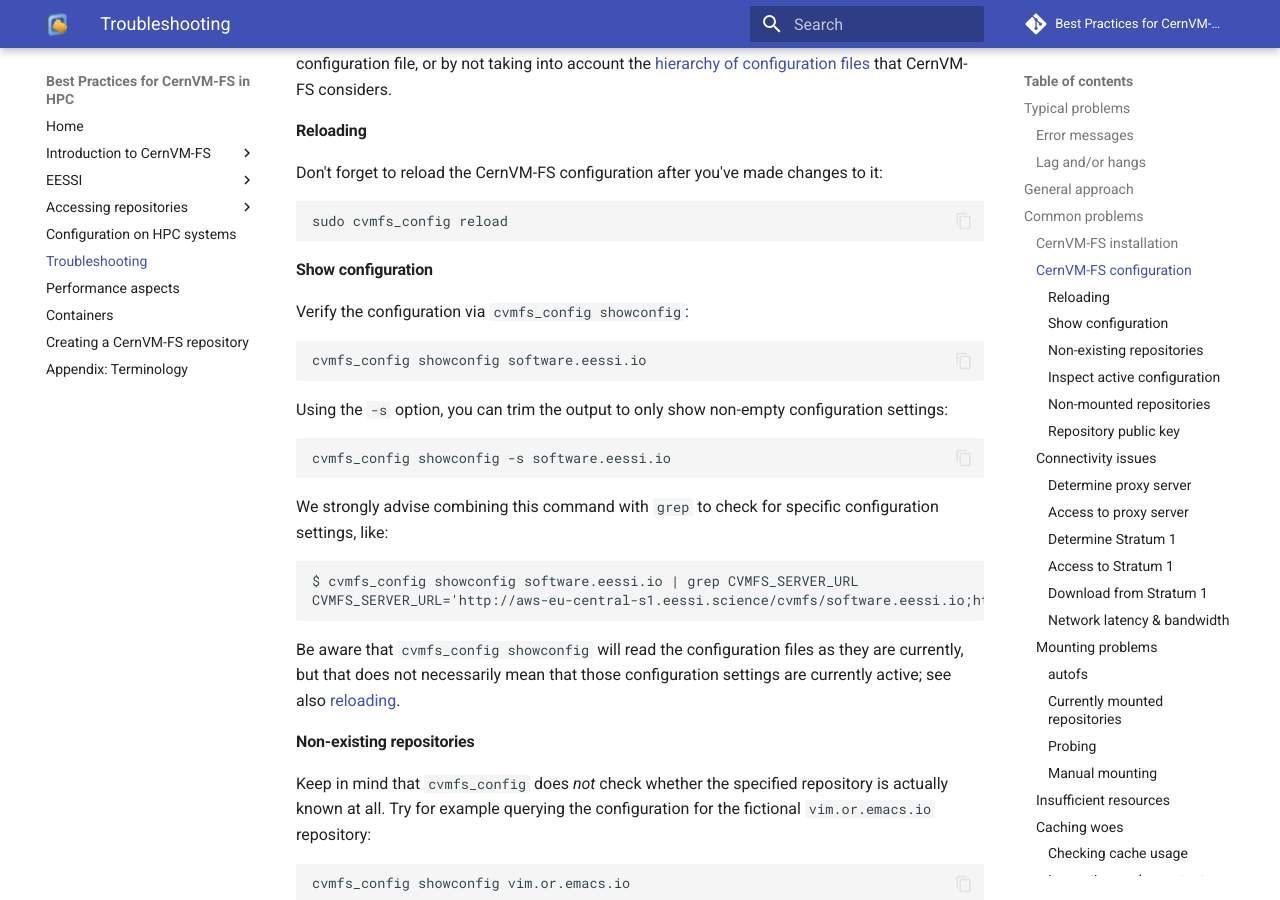
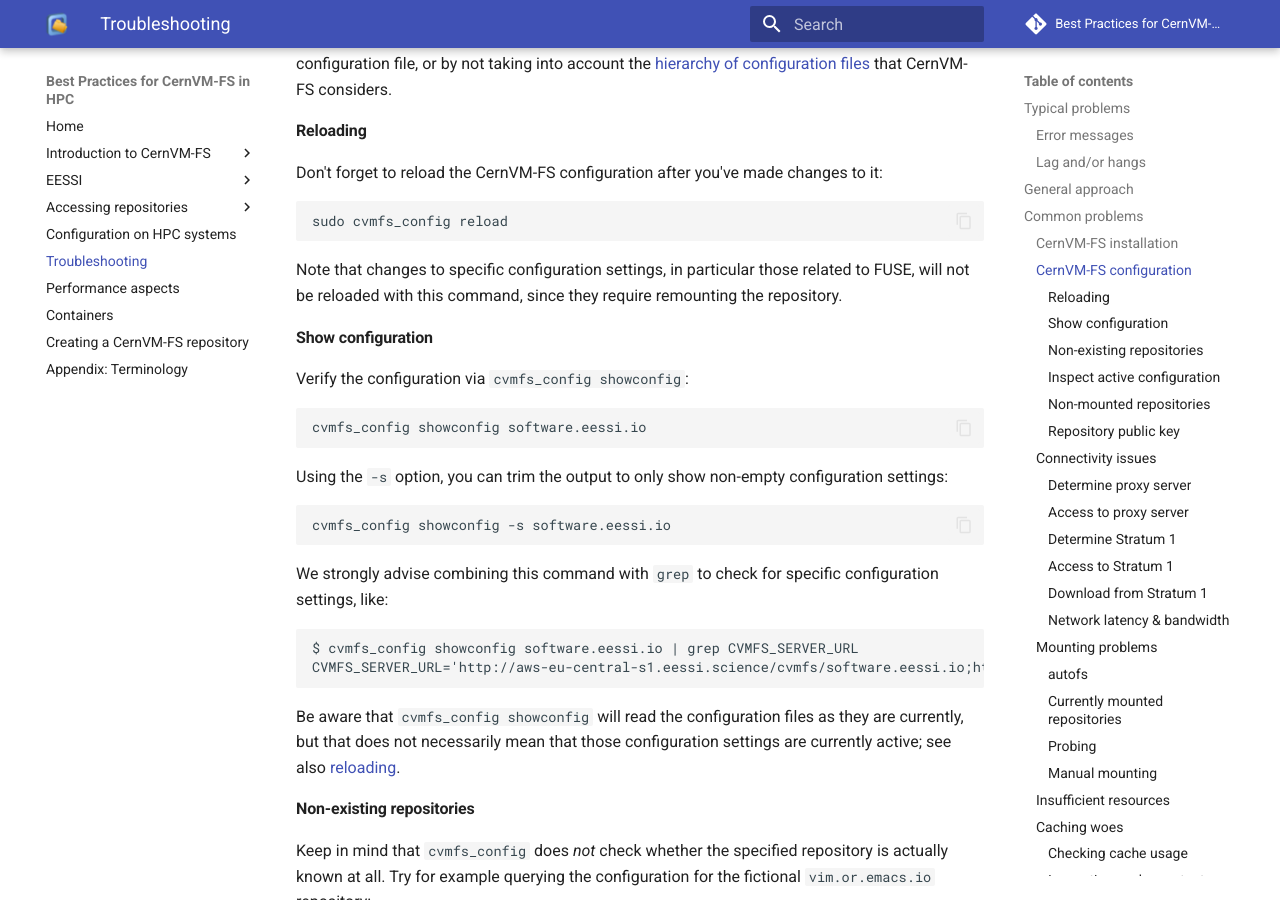
Before and after one commit to multixscale/cvmfs-tutorial-hpc-best-practices, an MkDocs documentation site: the page built from docs/troubleshooting.md, in a window 1280 px wide and 900 px high, scrolled down 3069 px. Built offline with MkDocs 1.6.1 and Material for MkDocs 9.7.7, drawn with Linux system fonts in a browser that asks for light colours; emoji names are drawn with the system emoji font; comment, search, counter and statistics services are not loaded.

Commit message:
FUSE-related config requires remount

````diff
--- a/docs/troubleshooting.md
+++ b/docs/troubleshooting.md
@@ -139,6 +139,9 @@ Don't forget to reload the CernVM-FS configuration after you've made changes to
 ``` { .bash .copy }
 sudo cvmfs_config reload
 ```
+
+Note that changes to specific configuration settings, in particular those related to FUSE,
+will not be reloaded with this command, since they require remounting the repository.
 
 #### Show configuration
 
````
